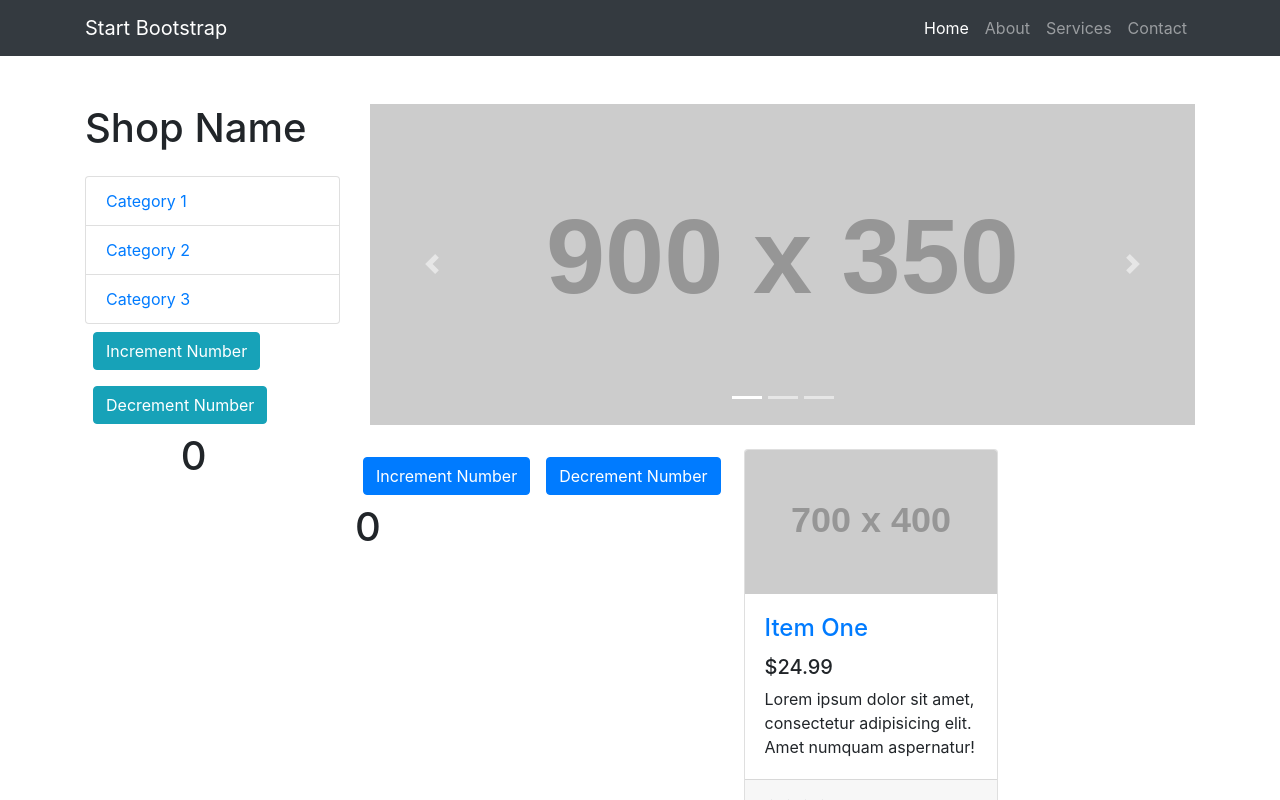
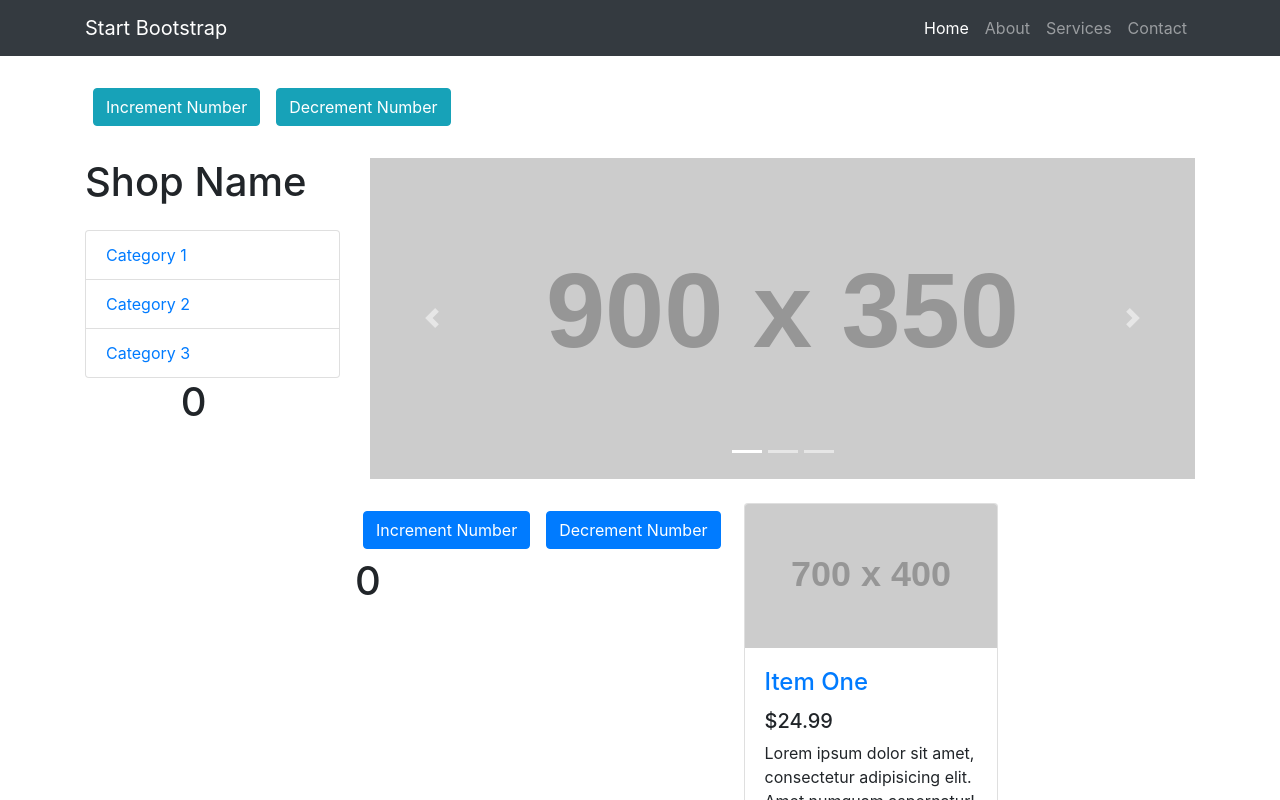
Before and after one commit to stevekutz/nextjs_exp, a Next.js app in the folder movie/: page / in a window 1280 px wide. Shown: the top 800 px of the page. Built offline with nearby package versions, Linux system fonts and the light colour scheme.

Commit message:
passed count into SideMenu as a prop

```diff
--- a/movie/components/sideMenu.js
+++ b/movie/components/sideMenu.js
@@ -2,17 +2,17 @@ import React, {useState} from 'react';
 
 
 const SideMenu = (props) => {
-    const [count, setCount] = useState(0);
+    // const [count, setCount] = useState(0);
 
 
-    const increment = () => {
-        setCount(count + 1);
-    }
+    // const increment = () => {
+    //     setCount(count + 1);
+    // }
 
-    const decrement = () => {
-        setCount(count - 1);
+    // const decrement = () => {
+    //     setCount(count - 1);
 
-    }
+    // }
 
 
     return (
@@ -26,10 +26,11 @@ const SideMenu = (props) => {
                 <a href="#" className="list-group-item">Category 3</a>
             </div>
             <div>
-                <button onClick = {increment} className = "btn btn-info m-2"> Increment Number</button>
+            {/*    <button onClick = {increment} className = "btn btn-info m-2"> Increment Number</button>
                 <button onClick = {decrement} className = "btn btn-info m-2" > Decrement Number </button>
+            */}
                 <div className = "w-25 mx-auto">
-                <h1> {count} </h1>
+                <h1> {props.count} </h1>
 
                 </div>
             </div>
--- a/movie/pages/index.js
+++ b/movie/pages/index.js
@@ -1,4 +1,4 @@
-import React from 'react'
+import React, {useState} from 'react'
 import Head from 'next/head'   // example of importing from node_modules
 import Navbar from '../components/navbar';
 import SideMenu from '../components/sideMenu';
@@ -6,7 +6,20 @@ import Carousel from '../components/carousel';
 import MovieList from '../components/movieList';
 import Footer from '../components/footer';
 
-const Home = () => (
+const Home = () => {
+    const [count, setCount] = useState(0);
+
+
+    const increment = () => {
+        setCount(count + 1);
+    }
+
+    const decrement = () => {
+        setCount(count - 1);
+
+    }
+
+    return (
         <div>
             <Head>
                 <title>Home</title>
@@ -20,9 +33,14 @@ const Home = () => (
 
             <div className = "home-page">
                 <div className="container">
+                    <button onClick = {increment} className = "btn btn-info m-2"> Increment Number</button>
+                    <button onClick = {decrement} className = "btn btn-info m-2" > Decrement Number </button>
+
                     <div className="row">
                         <div className="col-lg-3">
-                        <SideMenu />
+                            <SideMenu
+                                count = {count}
+                            />
                         </div>
                         <div className="col-lg-9">
                             <Carousel />
@@ -48,6 +66,11 @@ const Home = () => (
             </div>
 
         </div>
+
+
+
     )
 
+}
+
 export default Home
```
Lines whose indentation alone changed are shown as unchanged.
